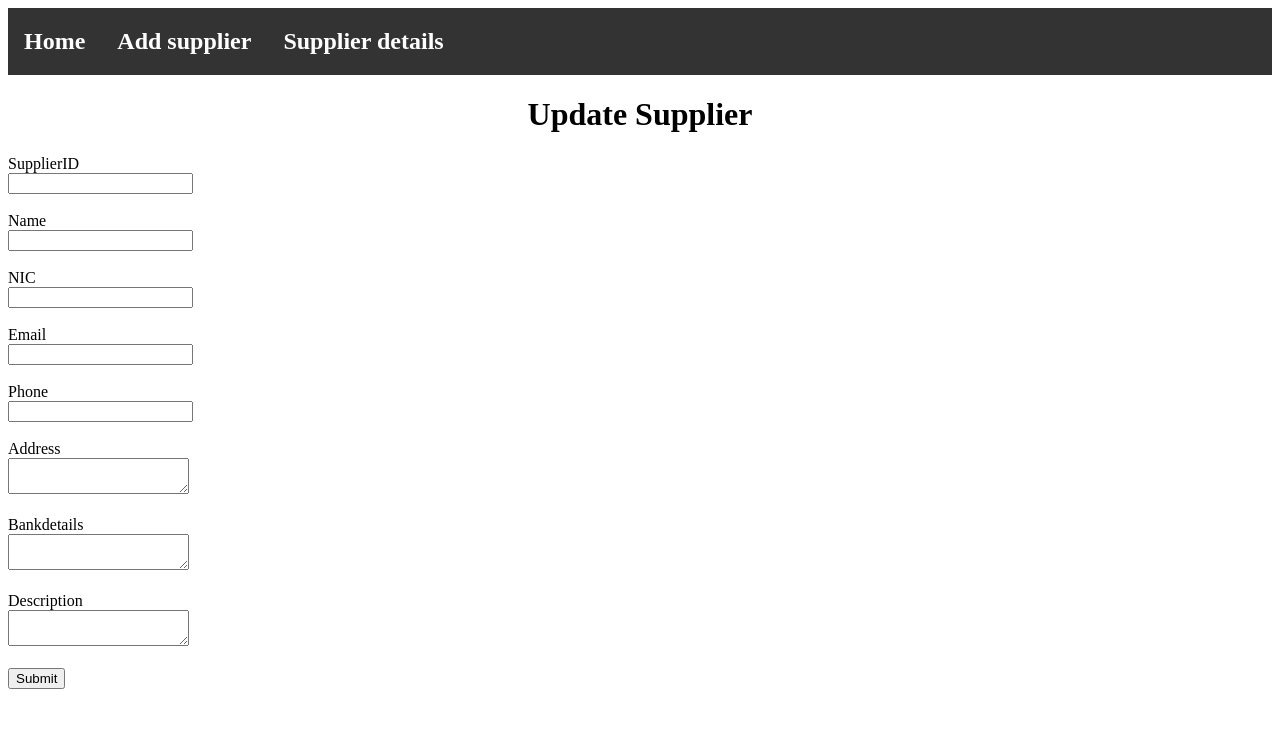
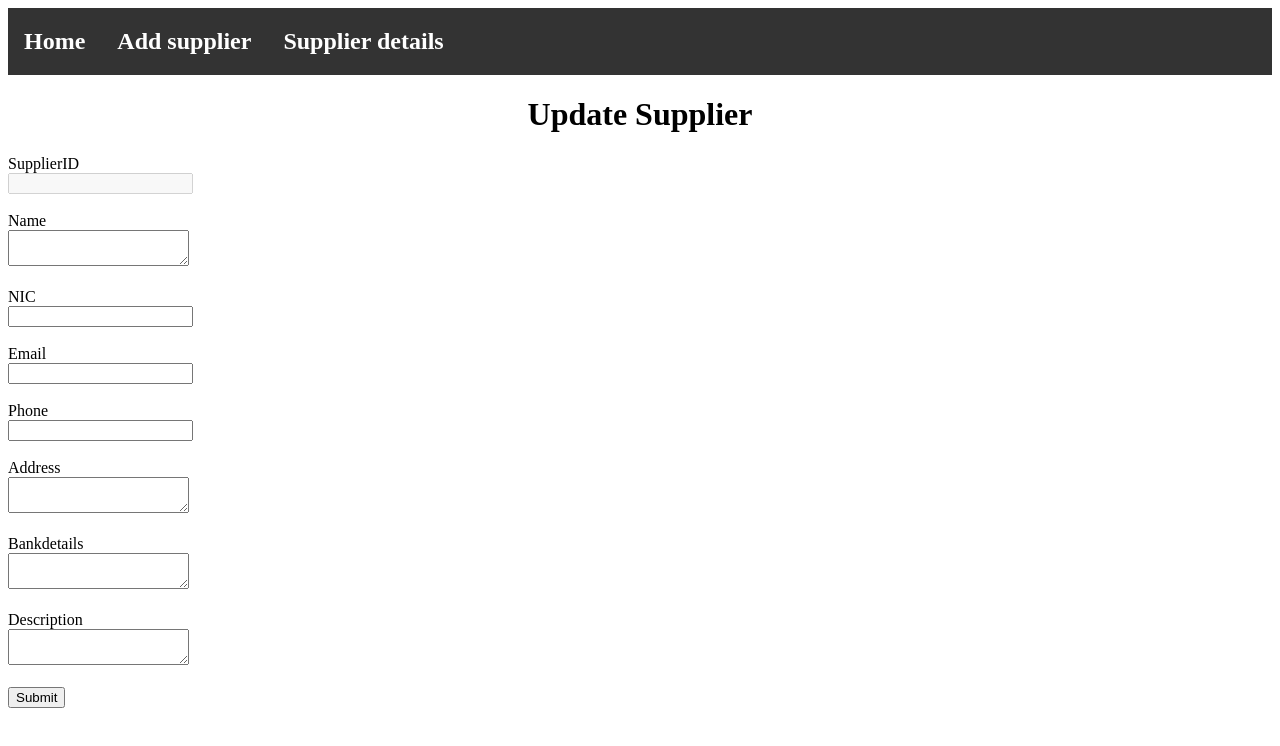
Before and after one commit to it22272690/Jewelry-Manufacturing-and-Store-Management, a React (Create React App) app in the folder frontend/: page /supplierdetails/1 in a window 1280 px wide. Shown: the top 746 px of the page. Built offline with nearby package versions, Linux system fonts and the light colour scheme; no server answers; what @react-pdf/renderer would draw is missing.

Commit message:
make IDs disabled

```diff
--- a/frontend/src/Components/UpdateMaterial/UpdateMaterial.js
+++ b/frontend/src/Components/UpdateMaterial/UpdateMaterial.js
@@ -66,6 +66,7 @@ function UpdateMaterial() {
           value={inputs.materialID}
           required
           pattern="[A-Za-z0-9]+"
+          disabled
         />
         <br />
         <br />
@@ -79,7 +80,6 @@ function UpdateMaterial() {
           value={inputs.name}
           required
           pattern="[a-zA-Z ]+"
-
         />
         <br />
         <br />
@@ -150,7 +150,6 @@ function UpdateMaterial() {
         <br />
         <br />
 
-
         <label>Unit</label>
         <br />
         <select
@@ -200,7 +199,6 @@ function UpdateMaterial() {
         <br />
         <br />
 
-
         <label>Quantity</label>
         <br />
         <input
@@ -220,7 +218,6 @@ function UpdateMaterial() {
           name="description"
           onChange={handleChange}
           value={inputs.description}
-
         ></textarea>
         <br />
         <br />
--- a/frontend/src/Components/UpdateMaterialin/UpdateMaterialin.js
+++ b/frontend/src/Components/UpdateMaterialin/UpdateMaterialin.js
@@ -72,6 +72,7 @@ function UpdateMaterialin() {
           value={inputs.materialinID}
           required
           pattern="[A-Za-z0-9]+"
+          disabled
         />
         <br />
         <br />
@@ -188,7 +189,6 @@ function UpdateMaterialin() {
         <br />
         <br />
 
-
         <label>Blood Diamond</label>
         <br />
         <input
@@ -201,7 +201,6 @@ function UpdateMaterialin() {
         <br />
         <br />
 
-
         <label>Regent Diamond</label>
         <br />
         <input
@@ -213,7 +212,6 @@ function UpdateMaterialin() {
         />
         <br />
         <br />
-
 
         <label>Value</label>
         <br />
--- a/frontend/src/Components/UpdateReserve/UpdateReserve.js
+++ b/frontend/src/Components/UpdateReserve/UpdateReserve.js
@@ -62,6 +62,7 @@ function UpdateReserve() {
           value={inputs.reserveID}
           required
           pattern="[A-Za-z0-9]+"
+          disabled
         />
         <br />
         <br />
@@ -115,7 +116,6 @@ function UpdateReserve() {
         <br />
         <br />
 
-
         <div>
           <label>Status</label>
           <br />
--- a/frontend/src/Components/UpdateSupplier/UpdateSupplier.js
+++ b/frontend/src/Components/UpdateSupplier/UpdateSupplier.js
@@ -64,20 +64,18 @@ function UpdateSupplier() {
           value={inputs.supplierID}
           required
           pattern="[A-Za-z0-9]+"
+          disabled
         />
         <br />
         <br />
 
         <label>Name</label>
         <br />
-        <input
-          type="text"
+        <textarea
           name="name"
           onChange={handleChange}
           value={inputs.name}
-          required
-          pattern="[a-zA-Z ]+"
-        />
+        ></textarea>
         <br />
         <br />
 
```
Also changed, not shown: frontend/src/Components/UpdateMaterialout/UpdateMaterialout.js (+1 -7 lines). Lines whose indentation alone changed are shown as unchanged.
